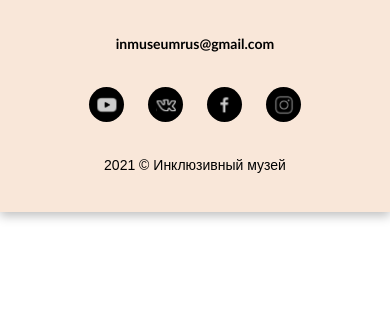
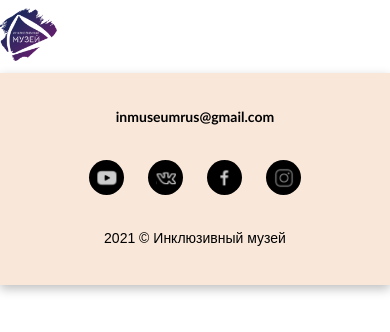
Before and after one commit to Vaelastras/inMuseum, a React (Create React App) app: page / in a window 390 px wide. Shown: the top 332 px of the page. Built offline with nearby package versions, Linux system fonts and the light colour scheme.

Commit message:
logo component added

```diff
--- a/src/assets/js/constats.js
+++ b/src/assets/js/constats.js
@@ -2,6 +2,7 @@ import youTubeLogo from '../images/icons/youtube-logo.svg'
 import vkLogo from '../images/icons/vk-logo.svg';
 import facebookLogo from '../images/icons/fb-logo.svg';
 import instagramLogo from '../images/icons/instagram-logo.svg';
+import logo from '../images/project-logo.png'
 
 export const socialLogoArr = [
 	{
@@ -30,3 +31,10 @@ export const socialLogoArr = [
 		title: 'Check us at Instagram'
 	}
 ];
+
+
+export const projectLogo = {
+	title: "Inclusive museum",
+	src: logo,
+	alt: 'inclusive museum logo'
+}
--- a/src/components/App/App.js
+++ b/src/components/App/App.js
@@ -1,10 +1,14 @@
 import React from 'react';
 import './App.scss';
 import Footer from "../Footer/Footer";
+import Logo from "../Logo/Logo";
 
 function App() {
   return(
-    <Footer/>
+    <>
+      <Logo/>
+      <Footer/>
+    </>
   )
 }
 
--- /dev/null
+++ b/src/components/Logo/Logo.js
@@ -0,0 +1,12 @@
+import React from "react";
+import {projectLogo} from  '../../assets/js/constats.js';
+
+function Logo () {
+  return (
+    <div className='logo'>
+      <img className='logo__picture' src={projectLogo.src} alt={projectLogo.alt} title={projectLogo.title}/>
+    </div>
+  )
+}
+
+export default Logo;
--- /dev/null
+++ b/src/components/Logo/logo.scss
@@ -0,0 +1,17 @@
+.logo {
+  &__picture {
+    max-width: 102px;
+    max-height: 94px;
+    padding: 3px 0;
+  }
+}
+
+@media screen and (max-width: 768px){
+  .logo {
+    &__picture {
+      max-width: 57px;
+      max-height: 53px;
+      padding: 8px 0;
+    }
+  }
+}
--- a/src/index.scss
+++ b/src/index.scss
@@ -2,6 +2,7 @@
 @import './vendor/fonts/fonts.scss';
 @import './assets/scss/vars.scss';
 @import './assets/scss/basic.scss';
+@import "./components/Logo/logo.scss";
 @import "./components/Footer/footer.scss";
 @import "./components/Social-menu/social-menu.scss";
 
```
Also changed, not shown: src/assets/images/project-logo.png (added), 1 other file (tests, documents, lock files or other folders).
